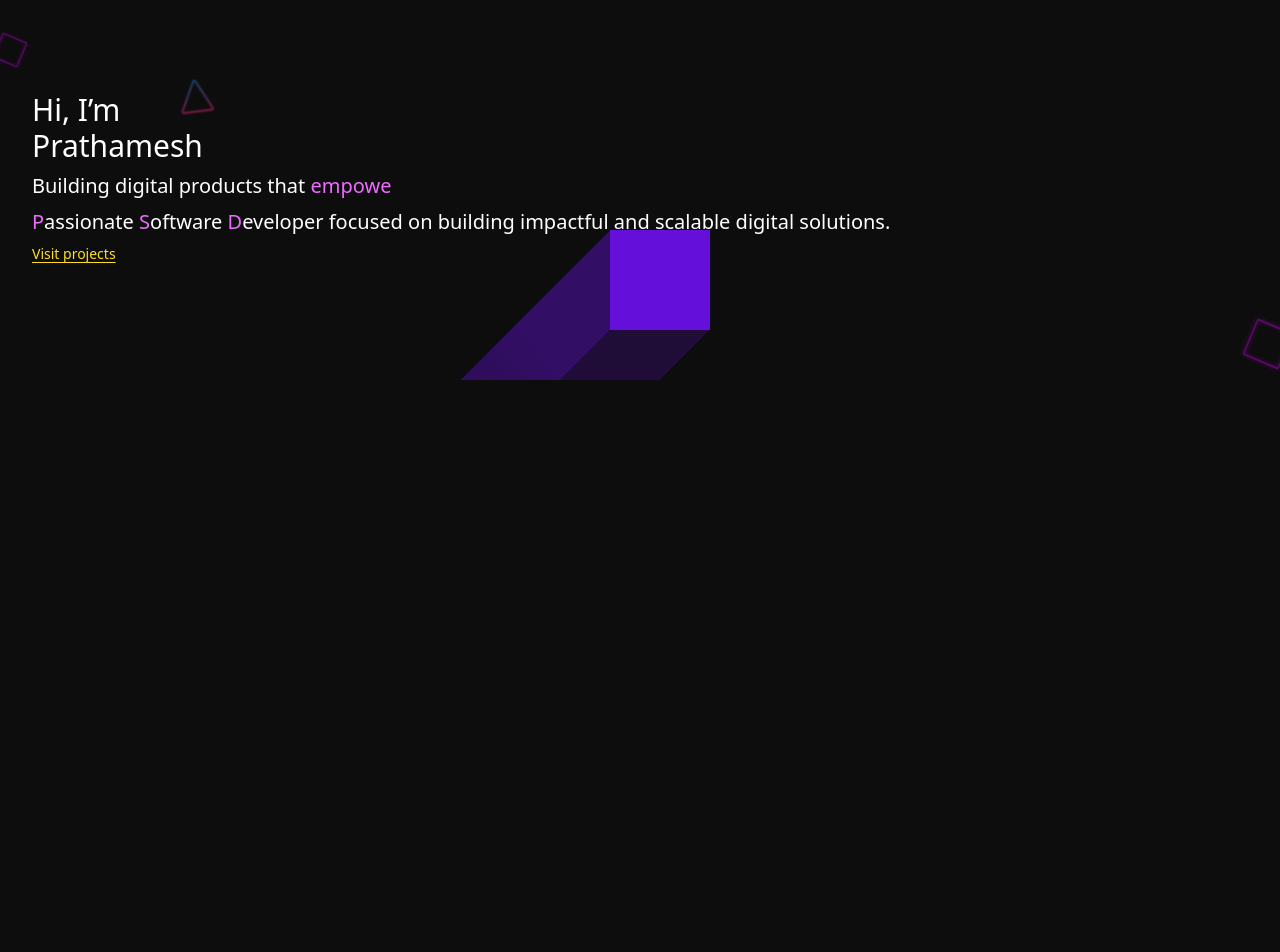
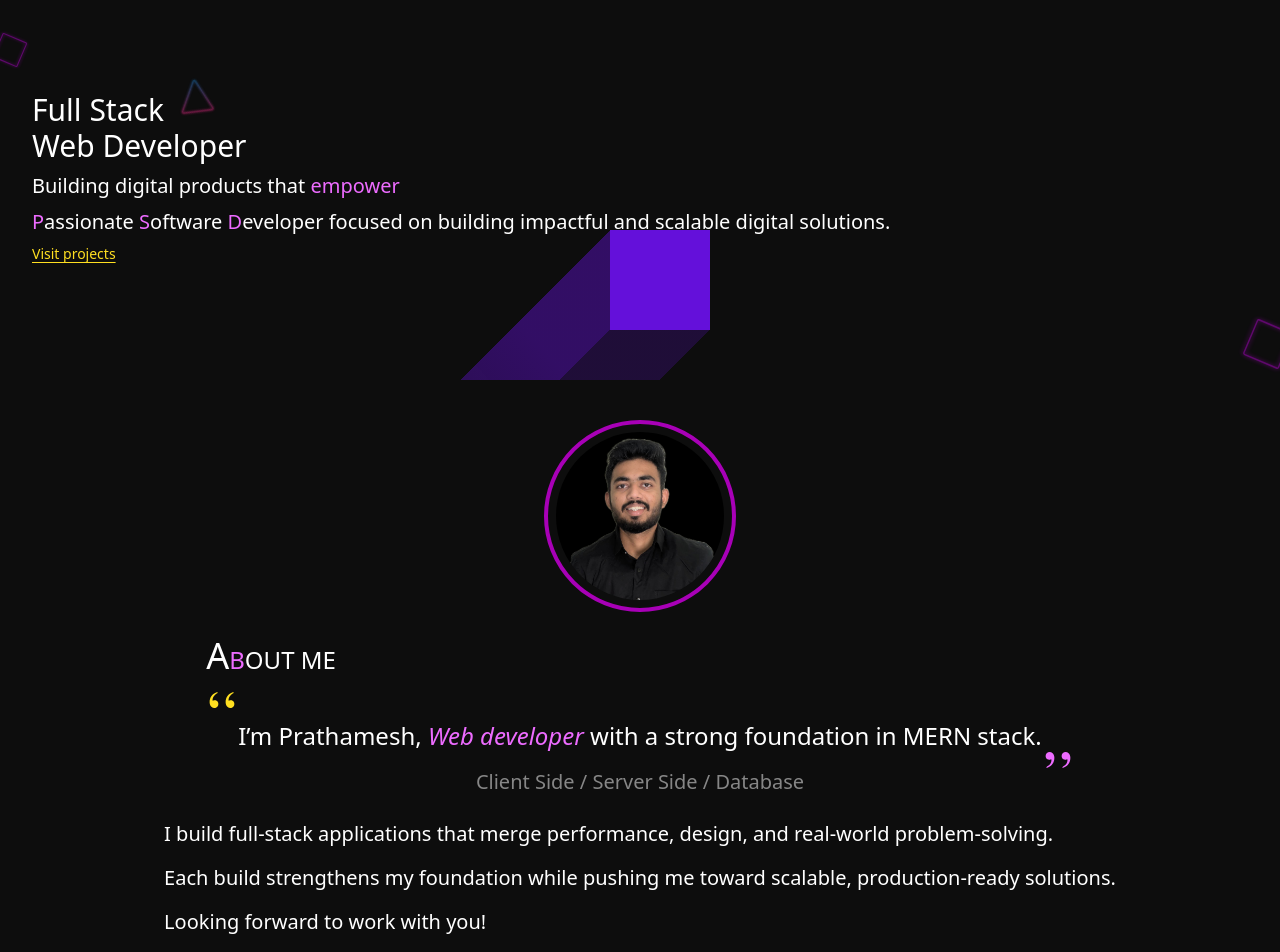
Before and after one commit to PSD24-art/portfolio, a React (Vite) app: page / in a window 1280 px wide. Shown: the part 420-1372 px from the top of the page. Before the commit the page ends 800 px from the top, so only its background shows below. Built offline with nearby package versions, Linux system fonts and the light colour scheme.

Commit message:
Added about

```diff
--- a/src/App.jsx
+++ b/src/App.jsx
@@ -1,3 +1,4 @@
+import About from "./Components/About";
 import Header from "./Components/Header";
 import Hero from "./Components/Hero";
 
@@ -6,6 +7,7 @@ function App() {
     <>
       <Header></Header>
       <Hero></Hero>
+      <About></About>
     </>
   );
 }
--- /dev/null
+++ b/src/Components/About.jsx
@@ -0,0 +1,55 @@
+import profile from "../assets/Profile.jpg";
+import { SiComma } from "react-icons/si";
+
+function About() {
+  return (
+    <div className="flex flex-col items-center text-white m-10">
+      <div className="w-48 h-48 rounded-full border-4 border-fuchsia-700 p-2 transition-shadow duration-400 hover:shadow-[0_0_20px_rgba(255,255,255,0.45)]">
+        <img src={profile} alt="profile photo" className="rounded-full" />
+      </div>
+      <div className="flex flex-col">
+        <div className="mt-6 text-2xl">
+          {" "}
+          <span className="text-4xl">A</span>
+          <span className="text-2xl text-fuchsia-400">B</span>
+          <span>OUT ME</span>
+        </div>
+        <path
+          d="M117.207 488.433L165.999 488.62L170.638 503.714L122.08 504.239L117.207 488.433Z"
+          fill="#9C27B0"
+        ></path>
+        <div className="mt-4 flex flex-col">
+          <div className="flex">
+            <SiComma className="text-yellow-300 rotate-180" />
+            <SiComma className="text-yellow-300 rotate-180" />
+          </div>
+          <div className="ms-8 me-8 mt-3 text-2xl">
+            I’m Prathamesh,{" "}
+            <span className="text-fuchsia-400 italic">Web developer</span> with
+            a strong foundation in MERN stack.
+          </div>
+          <div className="flex justify-end font-serif">
+            <SiComma className="text-fuchsia-400" />
+            <SiComma className="text-fuchsia-400" />
+          </div>
+        </div>
+      </div>
+      <div className="opacity-50 text-xl">
+        Client Side / Server Side / Database
+      </div>
+      <div className="mt-2 text-xl">
+        <p className="mt-4">
+          I build full-stack applications that merge performance, design, and
+          real-world problem-solving.
+        </p>
+        <p className="mt-4">
+          Each build strengthens my foundation while pushing me toward scalable,
+          production-ready solutions.
+        </p>
+        <p className="mt-4">Looking forward to work with you!</p>
+      </div>
+    </div>
+  );
+}
+
+export default About;
--- a/src/Components/Header.jsx
+++ b/src/Components/Header.jsx
@@ -10,9 +10,9 @@ import {
 
 function Header() {
   return (
-    <header className=" fixed w-dvw h-11 flex items-center justify-between mt-2 ">
+    <header className=" z-20 fixed w-dvw h-11 flex items-center justify-between mt-2 ">
       {/* Logo Div */}
-      <div className="group ps-2 text-xl gap-0 text-white flex items-center cursor-default">
+      <div className="group ps-2 text-xl gap-0  bg-[rgb(13,13,13)] text-white flex items-center cursor-default">
         <span className="mr-1 ">
           {/* <GiCurlyWing classNameName="text-fuchsia-400 pb-1.5 text-3xl" /> */}
         </span>
@@ -34,7 +34,7 @@ function Header() {
           <div className={`${download_CV_lg}`}>
             <span className={`${download_CV_sl} bg-fuchsia-400`}></span>
             <span
-              className={`${download_CV_text} text-yellow-300 group-hover:text-white`}
+              className={`${download_CV_text} text-yellow-300  bg-[rgb(13,13,13)]group-hover:text-white`}
             >
               <span>
                 <LiaDownloadSolid className="text-2xl font-mono text-fuchsia-400 group-hover:text-white" />
--- a/src/Components/Hero.jsx
+++ b/src/Components/Hero.jsx
@@ -8,8 +8,8 @@ function Hero() {
       <div className="flex flex-col justify-end items-start text-3xl m-8 mb-14 pb-15">
         <Shapes></Shapes>
         {/* Text content */}
-        <div>Hi, I’m</div>
-        <div className="mb-2">Prathamesh</div>
+        <div>Full Stack</div>
+        <div className="mb-2">Web Developer</div>
         <div className="text-xl mb-2">
           Building digital products that{" "}
           <span className="text-fuchsia-400">
```
Also changed, not shown: src/Components/About.module.css (added), src/assets/Profile.jpg (added).
